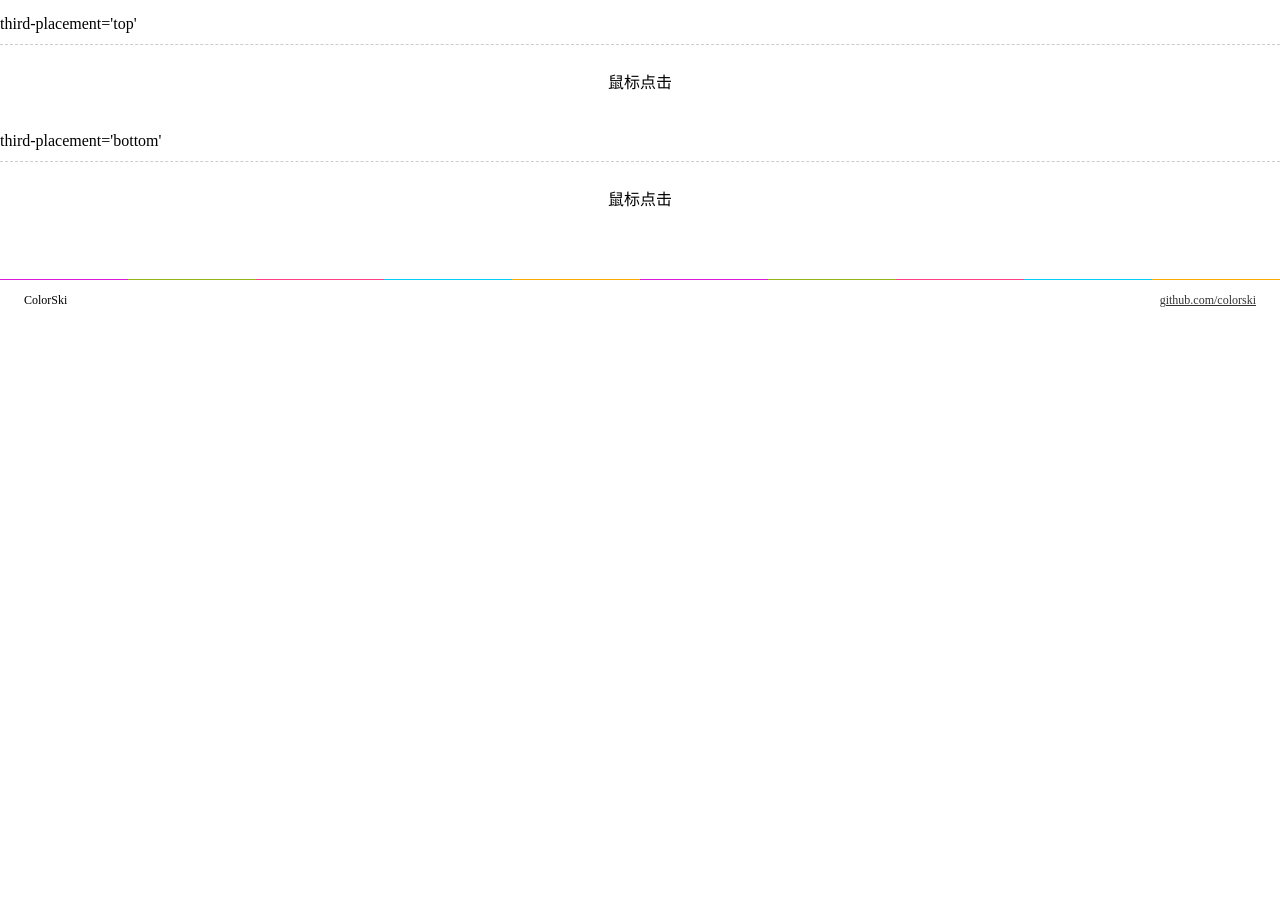
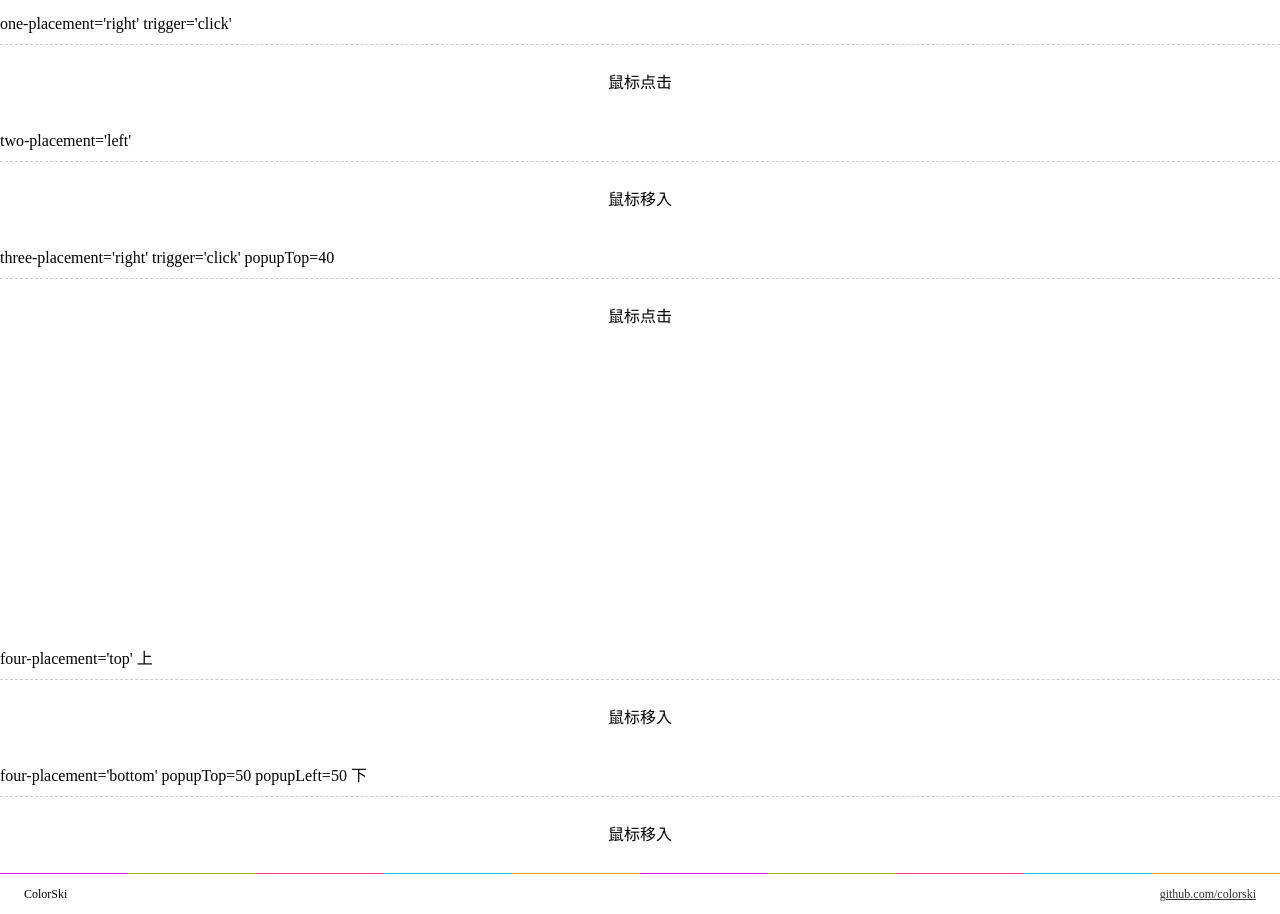
Before and after one commit to colorski/react-component-examples, a React (Create React App) app: page /UsePopOver in a window 1280 px wide. Shown: the part 480-1394 px from the top of the page. Before the commit the page ends 800 px from the top, so only its background shows below. Built offline with nearby package versions, Linux system fonts and the light colour scheme.

Commit message:
complite popHover component

```diff
--- a/src/components/PopHover.css
+++ b/src/components/PopHover.css
@@ -14,12 +14,6 @@
   z-index: 100;
   min-width: 20px
 }
-.xkcpn-pophover > .right {
-  left: 100%;
-}
-.xkcpn-pophover > .left {
-  right: 100%;
-}
 .xkcpn-pophover > .top {
   left: 0;
   bottom: 30px;
@@ -27,6 +21,16 @@
 .xkcpn-pophover > .bottom {
   left: 0;
   top: 30px;
+}
+.xkcpn-pophover > .right {
+  top: -10px;
+  left: 100%;
+  margin-left: 15px;
+}
+.xkcpn-pophover > .left {
+  top: -10px;
+  right: 100%;
+  margin-right: 15px;
 }
 .xkcpn-pophover .popup-inner {
   position: relative;
@@ -43,27 +47,52 @@
   width: 0px;
   height: 0px;
   border: 10px solid transparent;
-  left: 9px;
 }
 .xkcpn-pophover .popup-inner:before{
-  left: 8px;
   border: 11px solid transparent;
 }
 .xkcpn-pophover .popup-inner.top:before,
 .xkcpn-pophover .popup-inner.top:after {
+  left: 9px;
   border-top-color: rgb(255,255,255);
   bottom: -20px;
 }
 .xkcpn-pophover .popup-inner.top:before{
+  left: 8px;
   bottom: -22px;
   border-top-color: #298cce;
 }
 .xkcpn-pophover .popup-inner.bottom:before,
 .xkcpn-pophover .popup-inner.bottom:after {
+  left: 9px;
   border-bottom-color: rgb(255,255,255);
   top: -20px;
 }
 .xkcpn-pophover .popup-inner.bottom:before{
+  left: 8px;
   top: -22px;
   border-bottom-color: #298cce;
 }
+
+.xkcpn-pophover .popup-inner.left:before,
+.xkcpn-pophover .popup-inner.left:after {
+  top: 9px;
+  border-left-color: rgb(255,255,255);
+  right: -20px;
+}
+.xkcpn-pophover .popup-inner.left:before{
+  top: 8px;
+  right: -22px;
+  border-left-color: #298cce;
+}
+.xkcpn-pophover .popup-inner.right:before,
+.xkcpn-pophover .popup-inner.right:after {
+  top: 9px;
+  border-right-color: rgb(255,255,255);
+  left: -20px;
+}
+.xkcpn-pophover .popup-inner.right:before{
+  top: 8px;
+  left: -22px;
+  border-right-color: #298cce;
+}
--- a/src/components/PopHover.js
+++ b/src/components/PopHover.js
@@ -14,8 +14,8 @@ export default class PopHover extends Component{
   }
 
   render(){
-    const {content, children, placement, trigger, className, offset} = this.props
-    const topOrBottom = /bottom/.test(placement) ?  'top': 'bottom'
+    const {content, children, placement, trigger, className, popupTop, popupLeft} = this.props
+    const topOrBottom = /bottom/.test(placement) || /left/.test(placement) || /right/.test(placement) ?  'top': 'bottom'
 
     return <span className={genClassName("xkcpn-pophover", className)}
       onMouseOver={this.overHandler}
@@ -26,7 +26,7 @@ export default class PopHover extends Component{
         <div className="mask" onClick={()=>this.setState({show: false})}/>
       }
       {children}
-      {this.state.show && <div className={"popup " + placement}  style={{[topOrBottom]: offset+'px'}}>
+      {this.state.show && <div className={"popup " + placement}  style={{[topOrBottom]: popupTop+'px', left: popupLeft+'px'}}>
         <div className={"popup-inner " + placement}>
           {content}
         </div>
@@ -79,17 +79,12 @@ PopHover.defaultProps = {
 }
 
 
-
-
-{/*
-
-<PopHover
-  placement='top'     -- 位置，当用到top或bottom时，会用到popTop去调整位置
-  trigger="click"
-  offset={40}
-  content={}
->
-  <span>鼠标点击</span>
-</PopHover>
-
-*/}
+// <PopHover
+//   placement='top'     -- 位置，当用到top或bottom时，会用到popupTop, popupLeft去调整位置
+//   trigger="click"
+//   popupTop={40}
+//   popupLeft={40}
+//   content={}
+// >
+//   <span>鼠标点击</span>
+// </PopHover>
--- a/src/components/UsePopOver/index.js
+++ b/src/components/UsePopOver/index.js
@@ -51,30 +51,70 @@ export default class extends Component {
         <h1>PopHover</h1>
       <hr />
 
-      <h2 style={{height: '40px', lineHeight: '40px', borderBottom: '1px dashed #ccc'}}>third-placement='top'</h2>
+      <h2 style={{height: '40px', lineHeight: '40px', borderBottom: '1px dashed #ccc'}}>one-placement='right' trigger='click'</h2>
+      <div style={{padding: '30px', textAlign: 'center'}}>
+        <PopHover
+          placement='right'
+          trigger='click'
+          content={<div style={{padding: '10px', width: '200px'}}>
+            <p>这是说明文字！也可以是任意内容的组件！这是说明文字！也可以是任意内容的组件！这是说明文字！也可以是任意内容的组件！这是说明文字！也可以是任意内容的组件！这是说明文字！也可以是任意内容的组件！这是说明文字！也可以是任意内容的组件！</p>
+          </div>}
+        >
+          <span style={{cursor: 'pointer'}}>鼠标点击</span>
+          {/* <span style={{cursor: 'pointer', display:'inline-block', width: '200px', height: '300px'}}>鼠标点击</span> */}
+        </PopHover>
+      </div>
+
+      <h2 style={{height: '40px', lineHeight: '40px', borderBottom: '1px dashed #ccc'}}>two-placement='left'</h2>
+      <div style={{padding: '30px', textAlign: 'center'}}>
+        <PopHover
+          placement='left'
+          content={<div style={{padding: '10px', width: '120px'}}>
+            <p>这是说明文字！</p>
+          </div>}
+        >
+          <span style={{cursor: 'pointer'}}>鼠标移入</span>
+        </PopHover>
+      </div>
+
+      <h2 style={{height: '40px', lineHeight: '40px', borderBottom: '1px dashed #ccc'}}>three-placement='right' trigger='click' popupTop={40}</h2>
       <div style={{padding: '30px', textAlign: 'center'}}>
         <PopHover
           placement='top'
-          offset={40}
+          popupTop={40}
+          popupLeft={70}
           trigger='click'
           content={<div style={{padding: '10px', width: '200px'}}>
-            <p>这是说明文字！也可以是任意内容的组件！</p>
+            <p>这是说明文字！也可以是任意内容的组件！这是说明文字！也可以是任意内容的组件！这是说明文字！也可以是任意内容的组件！这是说明文字！也可以是任意内容的组件！这是说明文字！也可以是任意内容的组件！这是说明文字！也可以是任意内容的组件！</p>
           </div>}
         >
-          <span style={{cursor: 'pointer'}}>鼠标点击</span>
+          <span style={{cursor: 'pointer', display:'inline-block', width: '200px', height: '300px'}}>鼠标点击</span>
         </PopHover>
       </div>
 
-      <h2 style={{height: '40px', lineHeight: '40px', borderBottom: '1px dashed #ccc'}}>third-placement='bottom'</h2>
+      <h2 style={{height: '40px', lineHeight: '40px', borderBottom: '1px dashed #ccc'}}>four-placement='top' 上</h2>
+      <div style={{padding: '30px', textAlign: 'center'}}>
+        <PopHover
+          placement='top'
+          content={<div style={{padding: '10px', width: '120px'}}>
+            <p>这是说明文字！</p>
+          </div>}
+        >
+          <span style={{cursor: 'pointer'}}>鼠标移入</span>
+        </PopHover>
+      </div>
+
+      <h2 style={{height: '40px', lineHeight: '40px', borderBottom: '1px dashed #ccc'}}>four-placement='bottom' popupTop={50} popupLeft={50} 下</h2>
       <div style={{padding: '30px', textAlign: 'center'}}>
         <PopHover
           placement='bottom'
-          offset={40}
-          content={<div style={{padding: '10px', width: '200px'}}>
-            <p>这是说明文字！也可以是任意内容的组件！</p>
+          popupTop={50}
+          popupLeft={50}
+          content={<div style={{padding: '10px', width: '120px'}}>
+            <p>这是说明文字！</p>
           </div>}
         >
-          <span style={{cursor: 'pointer'}}>鼠标点击</span>
+          <span style={{cursor: 'pointer'}}>鼠标移入</span>
         </PopHover>
       </div>
 
@@ -85,21 +125,19 @@ export default class extends Component {
 
 ////////////////////////////// PopOver Modal:
 
-{/*
+// <Pophover
+//   placement='left'     //left or right 出现在目标的左还是右
+//   popupTop={140}       //控制弹出框上下的位置  注意：以此来控制三角的位置，但三角相对弹窗的位置是不能改变的
+//   popupLeft={100}      //控制弹出框左右的位置  注意：以此来控制三角的位置，但三角相对弹窗的位置是不能改变的
+//   trigger="click"      //默认是hover，如果写了这一项，是点击事件
+//   content={<div style={{padding: '10px', width: '200px'}}>
+//     <p>这是说明文字！也可以是任意内容的组件！</p>
+//   </div>}
+// >
+//   <span>鼠标点击</span>   //目标元素，也可以是一个图标
+// </PopOver>
 
-<PopOver
-  offsetTop={10}       //方向图标的上下偏移值
-  placement='left'     //left or right 出现在目标的左还是右
-  trigger="click"      //默认是hover，如果写了这一项，是点击事件
-  content={<div style={{padding: '10px', width: '200px'}}>
-    <p>这是说明文字！也可以是任意内容的组件！</p>
-  </div>}
->
-  <span>鼠标点击</span>   //目标元素，也可以是一个图标
-</PopOver>
 
-*/}
+// //注意：popOver用了方向图片，只展示左右方向的，没有上下方向        popHover有上下左右方向，没用图片用的伪类，但没法控制三角形的位置，只能控制弹窗位置
 
-// //注意：用了方向图片，只展示左右方向的，没有上下方向
-
-// //推荐使用 PopupOver组件
+// //推荐使用 Pophover组件
```
